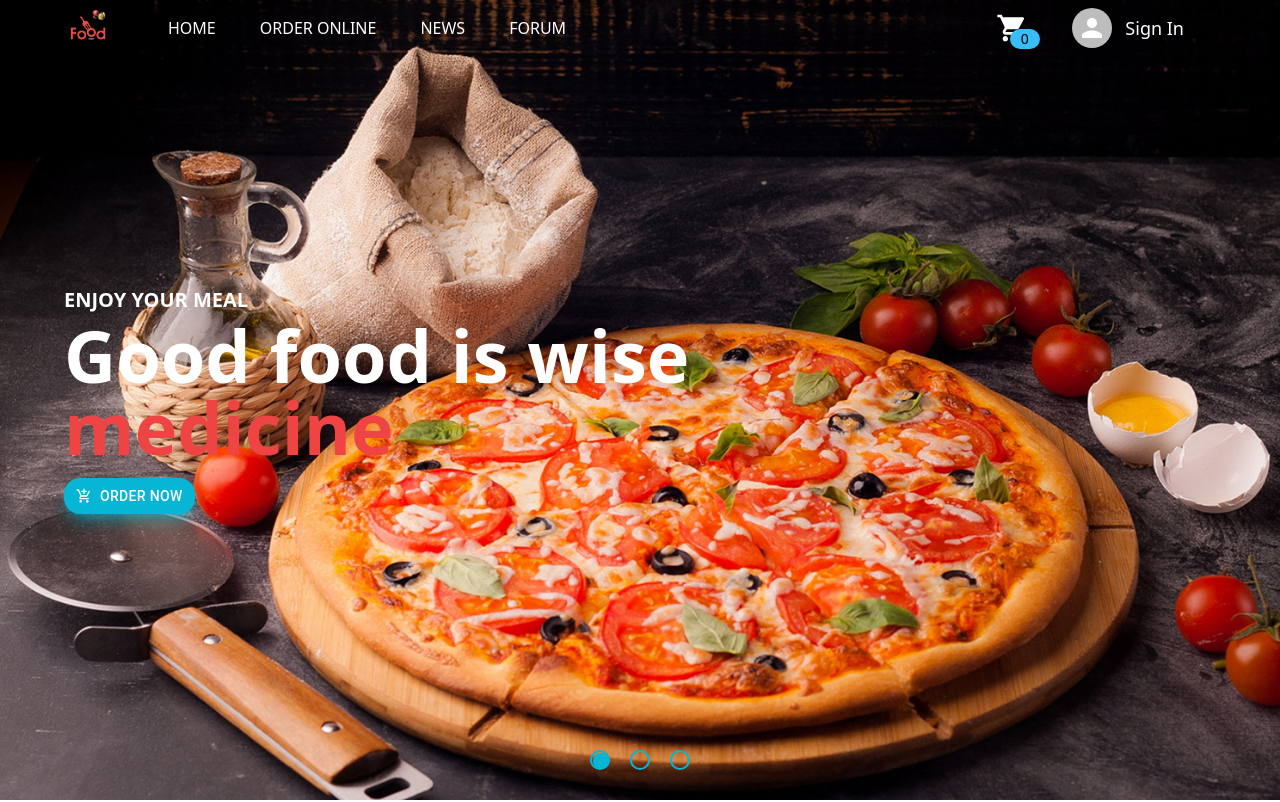
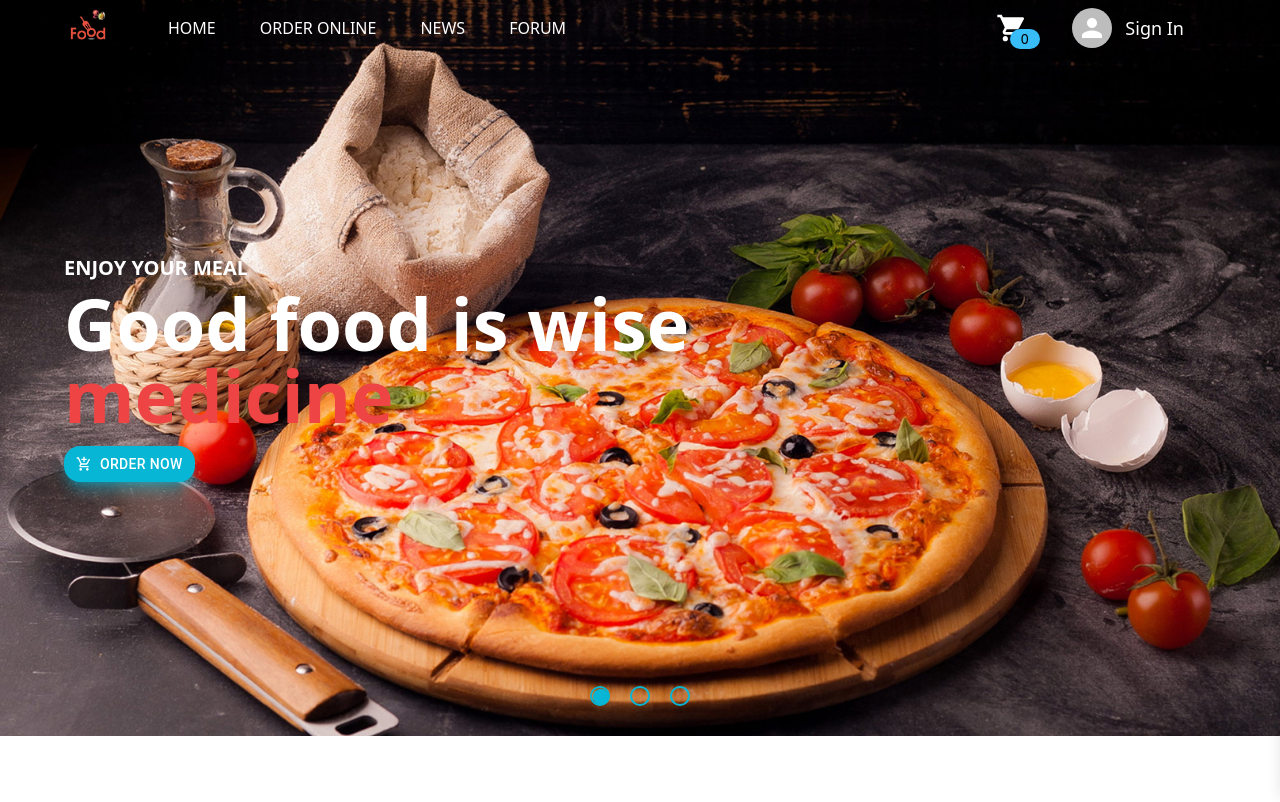
Before and after one commit to hieultm/90-food-app, a React (Create React App) app: page /home in a window 1280 px wide. Shown: the top 802 px of the page. Built offline with nearby package versions, Linux system fonts and the light colour scheme; no server answers.

Commit message:
update source code

```diff
--- a/src/App.css
+++ b/src/App.css
@@ -1,38 +1,19 @@
-.App {
-  text-align: center;
+::-webkit-scrollbar {
+    width: 13px;
+    background-color: #f5f5f5;
 }
 
-.App-logo {
-  height: 40vmin;
-  pointer-events: none;
+::-webkit-scrollbar-track {
+    margin: 1px 0;
 }
 
-@media (prefers-reduced-motion: no-preference) {
-  .App-logo {
-    animation: App-logo-spin infinite 20s linear;
-  }
+::-webkit-scrollbar-thumb {
+    background-color: #a8bbbf;
+    border-radius: 20px;
+    border: 2px solid transparent;
+    background-clip: content-box;
 }
 
-.App-header {
-  background-color: #282c34;
-  min-height: 100vh;
-  display: flex;
-  flex-direction: column;
-  align-items: center;
-  justify-content: center;
-  font-size: calc(10px + 2vmin);
-  color: white;
+::-webkit-scrollbar-thumb:hover {
+    background-color: #909090;
 }
-
-.App-link {
-  color: #61dafb;
-}
-
-@keyframes App-logo-spin {
-  from {
-    transform: rotate(0deg);
-  }
-  to {
-    transform: rotate(360deg);
-  }
-}
--- a/src/App.js
+++ b/src/App.js
@@ -1,3 +1,4 @@
+import './App.css'
 import { BrowserRouter as Router } from 'react-router-dom';
 import Routes from './routes/Routes';
 import Header from "./components/Header";
@@ -5,6 +6,7 @@ import Footer from "./components/Footer"
 import AuthProvider from "./context/AuthContext"
 //import ApiProvider from './context/apiContext';
 import PrevFilterProvider from './context/PrevFilterContext';
+
 
 
 function App() {
--- a/src/features/Home/components/HomeBanner/HomeBanner.jsx
+++ b/src/features/Home/components/HomeBanner/HomeBanner.jsx
@@ -16,7 +16,7 @@ function HomeBanner(props) {
 
     return (
         <div
-            className="h-[50rem] w-full shrink-0 bg-cover bg-no-repeat tablet:h-[500px]"
+            className="h-[46rem] w-full shrink-0 bg-cover bg-no-repeat tablet:h-[500px]"
             style={{ backgroundImage: `url(${(background)})` }}
         >
             <Container className="h-full">
```
